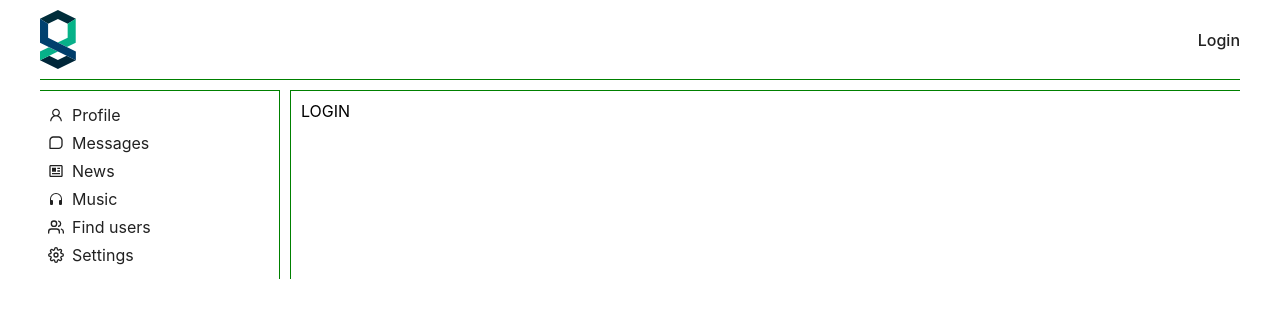
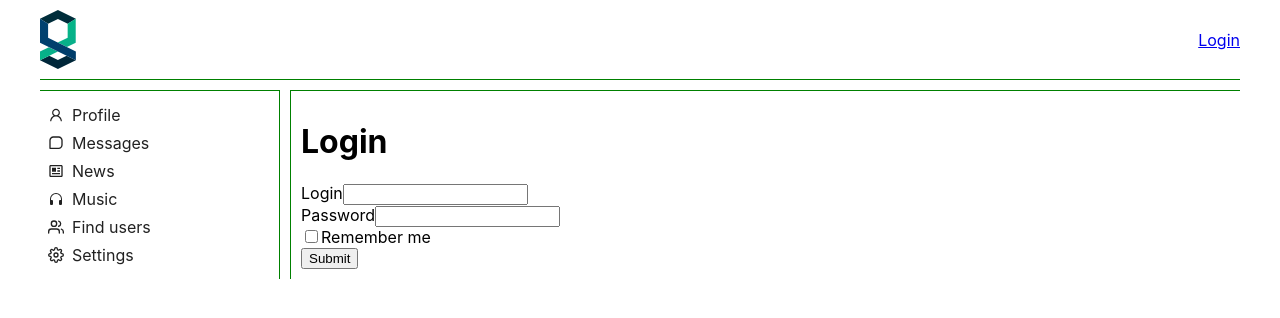
Before and after one commit to Dan-Yyyy/socialNetwork, a React (Create React App) app: page /login in a window 1280 px wide. Shown: the top 318 px of the page. Built offline with nearby package versions, Linux system fonts and the light colour scheme; no server answers.

Commit message:
refactor code

```diff
--- a/package.json
+++ b/package.json
@@ -17,6 +17,7 @@
     "react-router-dom": "^6.3.0",
     "react-scripts": "5.0.1",
     "redux": "^4.2.0",
+    "redux-form": "^8.3.8",
     "redux-thunk": "^2.4.1",
     "web-vitals": "^2.1.4"
   },
--- a/src/App.js
+++ b/src/App.js
@@ -1,4 +1,4 @@
-import { Route, Routes } from 'react-router-dom';
+import { Route, Routes, useNavigate } from 'react-router-dom';
 import HeaderContainer from './components/Header/HeaderContainer';
 import './App.css'
 import Navbar from './components/Navbar/Navbar';
@@ -8,10 +8,20 @@ import News from './components/News/News';
 import Music from './components/Music/Music';
 import Settings from './components/Settings/Settings';
 import UsersContainer from './components/Users/UsersContainer';
-import Login from './components/Login/Login';
+import LoginContainer from './components/Login/Login';
+import { useSelector } from 'react-redux';
+import { useEffect } from 'react';
 
 function App(props) {
-
+  const {isAuth} = useSelector(state => state.auth)
+  const navigate = useNavigate();
+  useEffect(() => {
+    if (isAuth){
+       return navigate("/");
+    } else {
+      return navigate("/login");
+    }
+ },[isAuth]);
   return (
     <div className="wrapper">
       <HeaderContainer />
@@ -19,13 +29,19 @@ function App(props) {
         <Navbar />
         <div className='container'>
           <Routes>
-            <Route path='/profile/:id' element={ <ProfileContainer/> } />
+            {isAuth ?
+              <>
+              <Route path='/profile/:id' element={ <ProfileContainer/> } />
             <Route exact path='/dialogs' element={ <DialogsConteiner/> } />
             <Route exact path='/news' element={ <News/> } />
             <Route exact path='/music' element={ <Music/> } />
             <Route exact path='/users' element={ <UsersContainer/> } />
             <Route exact path='/settings' element={ <Settings/> } />
-            <Route exact path='/login' element={ <Login/> } />
+              </> : <>
+                <Route exact path='/login' element={ <LoginContainer/> } />
+            <Route exact path='*' element={ <LoginContainer/> } />
+              </>}
+
           </Routes>
           </div>
       </main>
--- a/src/api/authApi.js
+++ b/src/api/authApi.js
@@ -1,10 +1,19 @@
 import instanse from './instanse';
 
 export const authAPI = {
-  login() {
-  return instanse.get('auth/me')
+  me() {
+    return instanse.get('auth/me')
     .then(response => {
       return response.data
     })
+  },
+  login(email, password, rememberMe = false ) {
+    return instanse.post('auth/login', {email, password, rememberMe})
+    .then(response => {
+      return response.data
+    })
+  },
+  logout() {
+    return instanse.delete('auth/login')
   }
 };
--- a/src/components/Header/Header.jsx
+++ b/src/components/Header/Header.jsx
@@ -1,18 +1,29 @@
 import React from 'react';
+// import { useDispatch } from 'react-redux';
 import { NavLink } from 'react-router-dom';
+// import { login } from '../../redux/authReduser';
 import logo from './../../assets/images/snapsvg-seeklogo.com.svg';
+import userSmollPhoto from './../../assets/images/user.png';
 import header from './Header.module.sass';
 
 const Header = (props) => {
-    // debugger
+
+    const userImage = (props?.smollPhoto &&  userSmollPhoto) || "";
+    // const dispatch = useDispatch()
     return(
         <header className={header.header}>
             <div className={ header.logo }>
                 <img src={logo} alt="logo" />
             </div>
             {props.login
-                ? <div className={ header.login_user }> { props.login } </div>
-                : <div className={ header.login }>
+                ? <div>
+                    <div className={ header.login_user }>
+                        <span>{ props.login } </span>
+                        <img src={ userImage } alt="" />
+                    </div>
+                    <button onClick={ props.logout }>Log Out</button>
+                </div>
+                : <div className="">
                     <NavLink to='/login'>Login</NavLink>
                 </div>
             }
--- a/src/components/Header/Header.module.sass
+++ b/src/components/Header/Header.module.sass
@@ -17,8 +17,12 @@
 
 .login_user
     color: grey
-    font-size: 16
+    font-size: 16px
     font-weight: 500
+
+    img
+        width: 50px
+        height: 50px
 
 .login
     a
--- a/src/components/Header/HeaderContainer.jsx
+++ b/src/components/Header/HeaderContainer.jsx
@@ -1,7 +1,7 @@
 import React from 'react';
 import { connect } from 'react-redux';
 import Header from './Header';
-import { authLogin } from './../../redux/authReduser';
+import { authLogin, logout } from './../../redux/authReduser';
 
 class HeaderContainer extends React.Component {
 
@@ -19,8 +19,9 @@ class HeaderContainer extends React.Component {
 const mapStateToProps = (state) => {
   return{
     isAuth: state.auth.isAuth,
-    login: state.auth.login
+    login: state.auth.login,
+    smollPhoto: state?.profilePage?.profile?.photos?.small || ""
   }
 }
 
-export default connect(mapStateToProps, { authLogin })(HeaderContainer);
+export default connect(mapStateToProps, { authLogin, logout })(HeaderContainer);
--- a/src/components/Login/Login.jsx
+++ b/src/components/Login/Login.jsx
@@ -1,7 +1,61 @@
-const Lolin = () => {
+import React from "react";
+import { connect } from "react-redux";
+import { login } from './../../redux/authReduser';
+
+class LoginForm extends React.Component {
+  state = {
+    email: null,
+    password: null,
+    rememberMe: false
+  };
+
+  onChengeText = (e) => {
+    this.setState({
+      ...this.state, [e.target.name]: e.target.value
+    })
+  };
+
+  onCheck = (e) => {
+    this.setState({
+      ...this.state, [e.target.name]: e.target.checked
+    })
+  }
+
+  render(){
+    return(
+      <>
+        <h1>Login</h1>
+        <form onSubmit={(e) => e.preventDefault()}>
+          <div>
+            <label htmlFor="email">Login</label>
+            <input type="text" name="email" onChange={ this.onChengeText }/>
+          </div>
+          <div>
+            <label htmlFor="password">Password</label>
+            <input type="password" name="password" onChange={ this.onChengeText }/>
+          </div>
+          <div>
+            <input type="checkbox" name="rememberMe" onChange={ this.onCheck }/>
+            <label htmlFor="rememberMe">Remember me</label>
+          </div>
+          <button onClick={ () => this.props.onSubmit(this.state) }>Submit</button>
+        </form>
+      </>
+    )
+  }
+}
+
+const Login = (props) => {
+  const onSubmit = (data) => {
+    const {email, password, rememberMe} = data;
+    props.login(email, password, rememberMe);
+  };
+
   return(
-    <div>LOGIN</div>
+    <LoginForm onSubmit={ onSubmit }/>
   )
 };
 
-export default Lolin;
+const LoginContainer = connect(null, { login })(Login);
+
+export default LoginContainer;
--- a/src/components/Profile/ProfileInfo/ProfileStatus.jsx
+++ b/src/components/Profile/ProfileInfo/ProfileStatus.jsx
@@ -21,10 +21,17 @@ class ProfileStatus extends React.Component {
     this.props.updateStatus(newStatus)
   }
 
+  componentDidUpdate(prevProps) {
+    if(prevProps.status !== this.props.status) {
+      this.setState({
+        status: this.props.status
+      })
+    }
+  }
+
   onChangeText = (e) => {
-    let newStatus = e.target.value;
     this.setState({
-      status: newStatus
+      status: e.target.value
     })
   }
 
--- a/src/redux/authReduser.js
+++ b/src/redux/authReduser.js
@@ -12,23 +12,43 @@ const initialState = {
 const authReduser = (state = initialState, action) => {
   switch(action.type) {
     case LOGIN_USER:
-      return { ...state, ...action.data, isAuth: true }
+      return { ...state, ...action.data }
     default:
       return state
   }
 }
 
-export const setUserAuthData = (idUser, email, login) => ({type: LOGIN_USER, data: {idUser, email, login}});
+export const setUserAuthData = (idUser, email, login, isAuth) => ({type: LOGIN_USER, data: {idUser, email, login, isAuth}});
 
 export const authLogin = () => {
   return (dispatch) => {
-    authAPI.login().then(response => {
+    authAPI.me().then(response => {
       if(response.resultCode === 0) {
         let { id, email, login } = response.data;
-        dispatch(setUserAuthData(id, email, login));
+        dispatch(setUserAuthData(id, email, login, true));
       }
     })
   }
-}
+};
+
+export const login = (email, password, rememberMe) => {
+  return(dispatch) => {
+    authAPI.login(email, password, rememberMe).then(response => {
+      if(response.resultCode === 0) {
+        dispatch(authLogin())
+      }
+    })
+  }
+};
+
+export const logout = () => {
+  return(dispatch) => {
+    authAPI.logout().then(response => {
+      if(response.resultCode === 0) {
+        dispatch(setUserAuthData(null, null, null, false))
+      }
+    })
+  }
+};
 
 export default authReduser;
```
Also changed, not shown: 1 other file (tests, documents, lock files or other folders).
